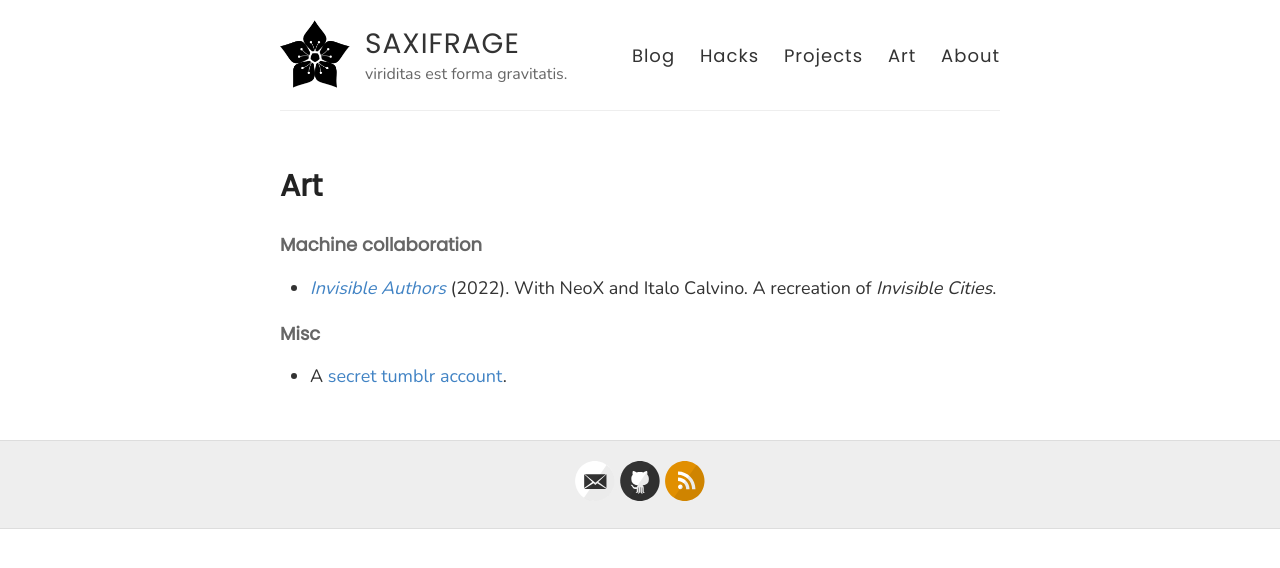
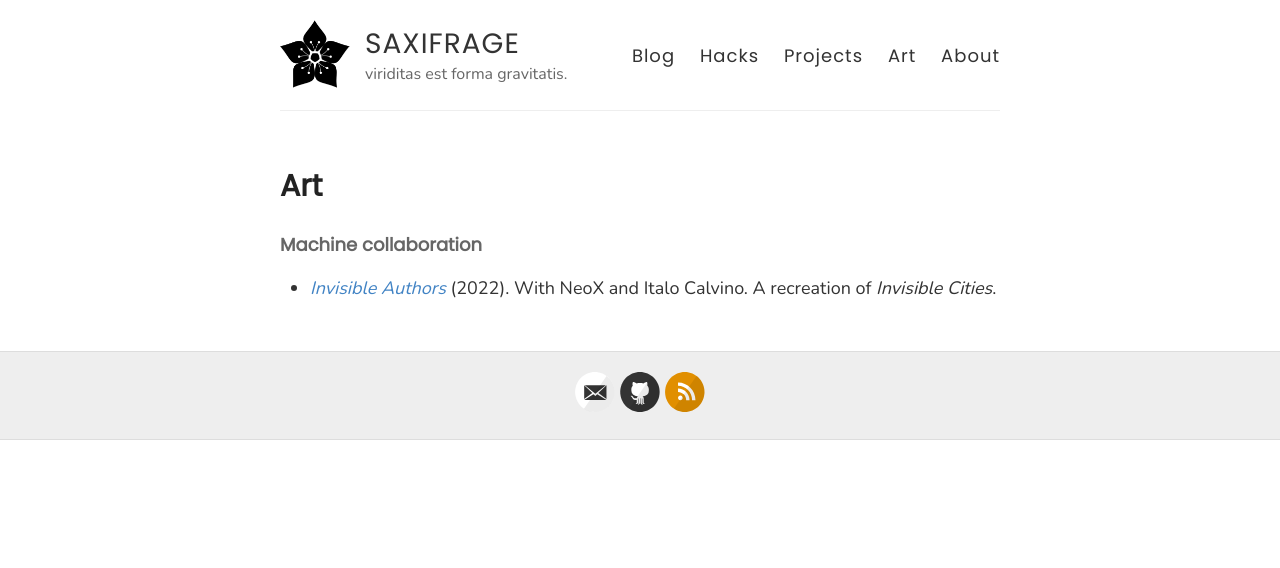
Before and after one commit to heptarch/heptarch.github.io, a Jekyll site: the page built from art.md, in a window 1280 px wide. Shown: the top 568 px of the page. Built offline with Jekyll 4.4.1, drawn with Linux system fonts in a browser that asks for light colours.

Commit message:
Update art.md

```diff
--- a/art.md
+++ b/art.md
@@ -8,7 +8,3 @@ permalink: /art/
 
 - [*Invisible Authors*](/assets/invisible-authors.pdf) (2022). With
   NeoX and Italo Calvino. A recreation of *Invisible Cities*.
-
-#### Misc
-
-- A [secret tumblr account](https://caedrix.tumblr.com/).
```
